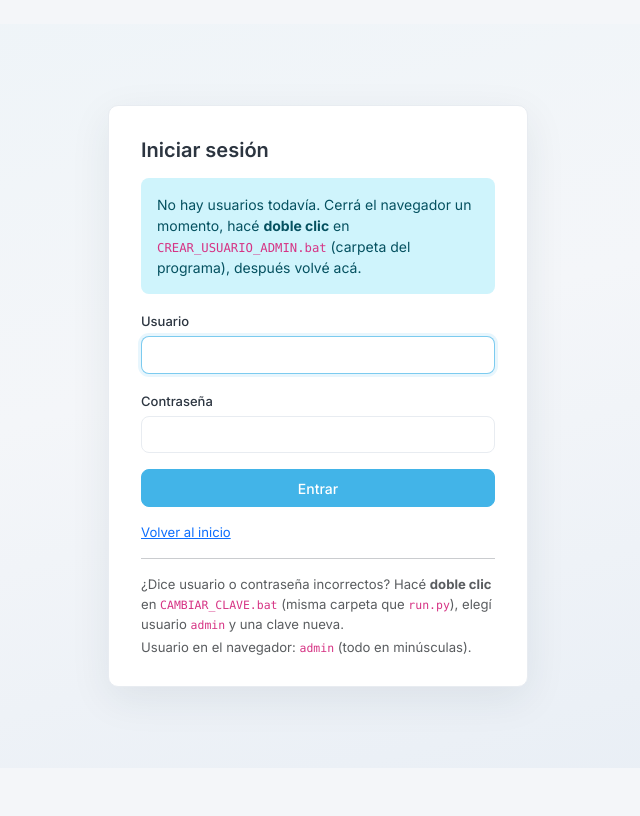
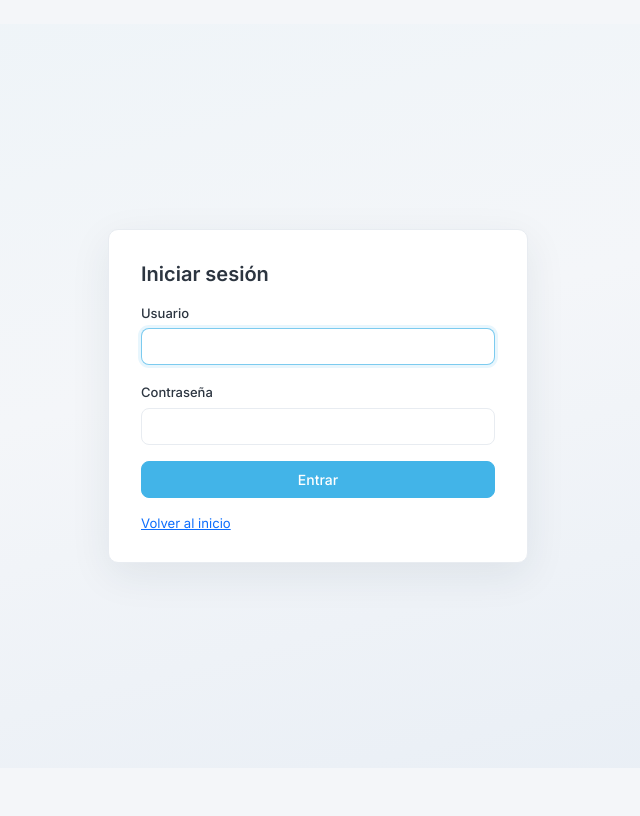
Before and after one commit to fernandoaun/QDV_INTRANET, a Flask app: page /login in a window 1280 px wide. Shown: the part 60-876 px from the top of the page, without its empty margins (322-962 px from the left). Run offline with Flask 3, Linux system fonts and the light colour scheme; parts of the project's set-up code (start-up, migrations or seed data) failed here and were passed over.

Commit message:
chore(login): limpiar pantalla de acceso
Remueve los textos operativos del login para mostrar solo el formulario y simplificar la experiencia en web.

Made-with: Cursor

```diff
--- a/project_web/app/templates/login.html
+++ b/project_web/app/templates/login.html
@@ -4,14 +4,6 @@
 <div class="app-login-page">
   <div class="app-login-card">
     <h1 class="h5 mb-3">Iniciar sesión</h1>
-    {% if not setup_db_ok %}
-    <div class="alert alert-warning small">Ejecutá primero: <code>python -m alembic upgrade head</code></div>
-    {% elif not hay_usuarios_web %}
-    <div class="alert alert-info small mb-3">
-      No hay usuarios todavía. Cerrá el navegador un momento, hacé <strong>doble clic</strong> en
-      <code>CREAR_USUARIO_ADMIN.bat</code> (carpeta del programa), después volvé acá.
-    </div>
-    {% endif %}
     {% if error %}
     <div class="alert alert-danger" role="alert">{{ error }}</div>
     {% endif %}
@@ -33,12 +25,6 @@
     <p class="mt-3 mb-0 small app-text-secondary">
       <a href="{{ url_for('main.index') }}">Volver al inicio</a>
     </p>
-    <hr class="my-3">
-    <p class="small text-muted mb-1">
-      ¿Dice usuario o contraseña incorrectos? Hacé <strong>doble clic</strong> en
-      <code>CAMBIAR_CLAVE.bat</code> (misma carpeta que <code>run.py</code>), elegí usuario <code>admin</code> y una clave nueva.
-    </p>
-    <p class="small text-muted mb-0">Usuario en el navegador: <code>admin</code> (todo en minúsculas).</p>
   </div>
 </div>
 {% endblock %}
```
